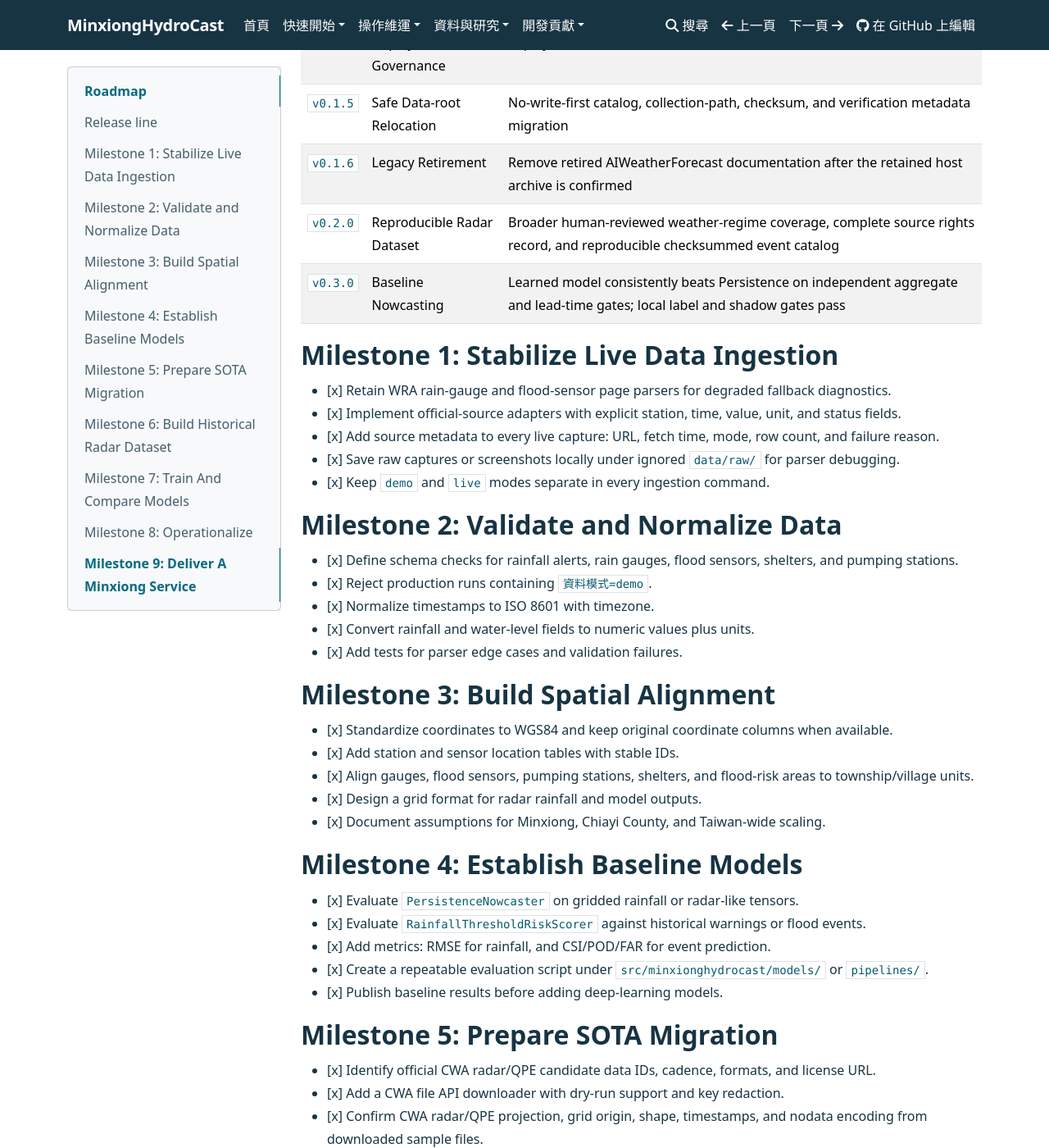
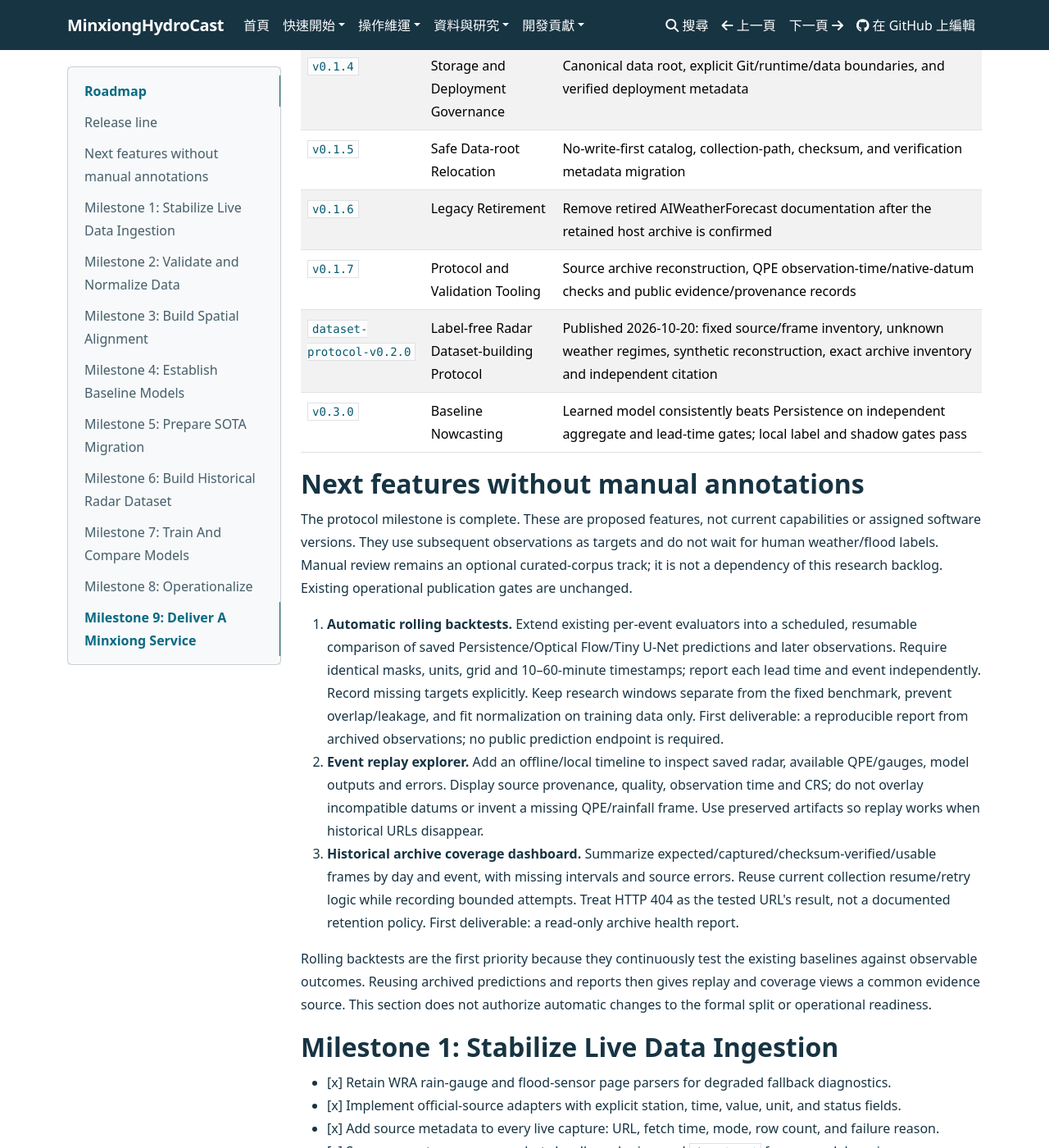
Before and after one commit to KageRyo/MinxiongHydroCast, an MkDocs documentation site: the page built from docs/roadmap.md, in a window 1280 px wide and 1400 px high, scrolled down 486 px. Shown: the whole window at 82% size. Built offline with MkDocs 1.6.1, drawn with Linux system fonts in a browser that asks for light colours; some of the changed text lies outside the part shown.

Commit message:
release: finalize v0.1.7 documentation and label-free feature roadmap (#57)

```diff
--- a/docs/roadmap.md
+++ b/docs/roadmap.md
@@ -13,8 +13,37 @@ exit criteria are maintained in [completion_plan.md](completion_plan.md).
 | `v0.1.4` | Storage and Deployment Governance | Canonical data root, explicit Git/runtime/data boundaries, and verified deployment metadata |
 | `v0.1.5` | Safe Data-root Relocation | No-write-first catalog, collection-path, checksum, and verification metadata migration |
 | `v0.1.6` | Legacy Retirement | Remove retired AIWeatherForecast documentation after the retained host archive is confirmed |
-| `v0.2.0` | Reproducible Radar Dataset | Broader human-reviewed weather-regime coverage, complete source rights record, and reproducible checksummed event catalog |
+| `v0.1.7` | Protocol and Validation Tooling | Source archive reconstruction, QPE observation-time/native-datum checks and public evidence/provenance records |
+| `dataset-protocol-v0.2.0` | Label-free Radar Dataset-building Protocol | Published 2026-10-20: fixed source/frame inventory, unknown weather regimes, synthetic reconstruction, exact archive inventory and independent citation |
 | `v0.3.0` | Baseline Nowcasting | Learned model consistently beats Persistence on independent aggregate and lead-time gates; local label and shadow gates pass |
+
+## Next features without manual annotations
+
+The protocol milestone is complete. These are proposed features, not current capabilities or
+assigned software versions. They use subsequent observations as targets and do not wait for
+human weather/flood labels. Manual review remains an optional curated-corpus track; it is not
+a dependency of this research backlog. Existing operational publication gates are unchanged.
+
+1. **Automatic rolling backtests.** Extend existing per-event evaluators into a scheduled,
+   resumable comparison of saved Persistence/Optical Flow/Tiny U-Net predictions and later
+   observations. Require identical masks, units, grid and 10–60-minute timestamps; report each
+   lead time and event independently. Record missing targets explicitly. Keep research windows
+   separate from the fixed benchmark, prevent overlap/leakage, and fit normalization on training
+   data only. First deliverable: a reproducible report from archived observations; no public
+   prediction endpoint is required.
+2. **Event replay explorer.** Add an offline/local timeline to inspect saved radar, available
+   QPE/gauges, model outputs and errors. Display source provenance, quality, observation time and
+   CRS; do not overlay incompatible datums or invent a missing QPE/rainfall frame. Use preserved
+   artifacts so replay works when historical URLs disappear.
+3. **Historical archive coverage dashboard.** Summarize expected/captured/checksum-verified/usable
+   frames by day and event, with missing intervals and source errors. Reuse current collection
+   resume/retry logic while recording bounded attempts. Treat HTTP 404 as the tested URL's result,
+   not a documented retention policy. First deliverable: a read-only archive health report.
+
+Rolling backtests are the first priority because they continuously test the existing baselines
+against observable outcomes. Reusing archived predictions and reports then gives replay and
+coverage views a common evidence source. This section does not authorize automatic changes to
+the formal split or operational readiness.
 
 ## Milestone 1: Stabilize Live Data Ingestion
 
@@ -93,7 +122,8 @@ exit criteria are maintained in [completion_plan.md](completion_plan.md).
 - [ ] Review the complete Minxiong-local candidates collected from July 15 through July 18, attach
       checksummed official context, and keep each decision outside the formal split until a
       separate promotion change is reviewed.
-- [ ] Accumulate reviewed typhoon, frontal, Mei-yu, and convective candidates before retraining.
+- [ ] For an optional weather-labeled corpus, accumulate reviewed typhoon, frontal, Mei-yu and
+      convective candidates. Label-free research does not depend on that corpus.
 
 ## Milestone 7: Train And Compare Models
 
```
Also changed, not shown: CHANGELOG.md (+12 -4 lines), README.md (+27 -6 lines), docs/completion_plan.md (+5 -3 lines), docs/releases/v0.1.7.md (+18 -7 lines), docs/tasks.md (+7 -2 lines), 1 other file.
